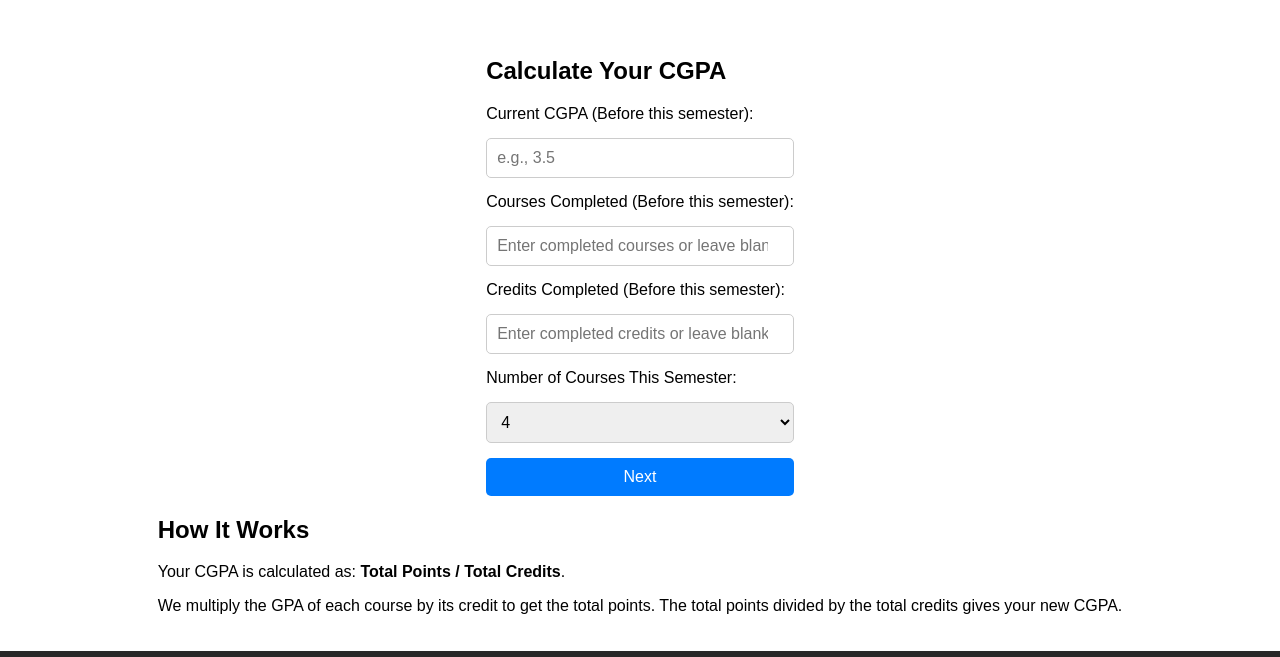
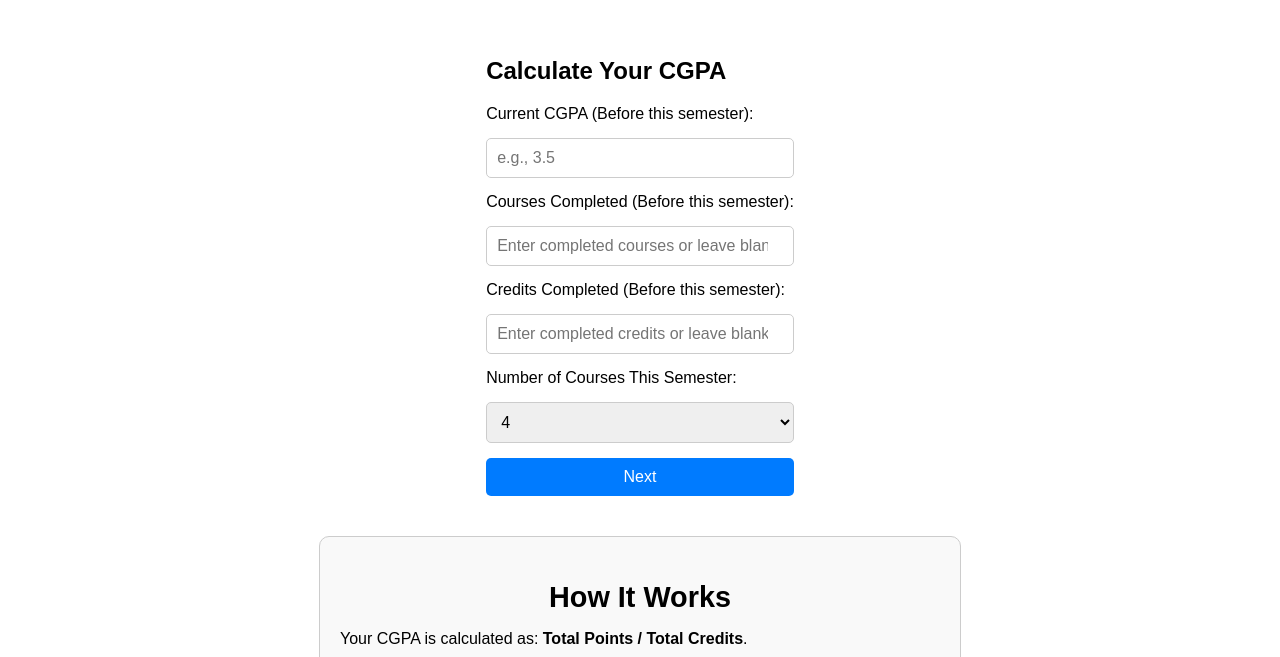
Before and after one commit to mohiuddin-khan-shiam/BRAC-University-CGPA-Calculator, a plain HTML site: page index.html in a window 1280 px wide. Shown: the part 143-800 px from the top of the page. Drawn offline with Linux system fonts and the light colour scheme.

Commit message:
Update style.css

```diff
--- a/style.css
+++ b/style.css
@@ -46,7 +46,6 @@ main {
   flex-direction: column;
   align-items: center;
   justify-content: center;
-  min-height: 70vh;
   padding: 20px;
 }
 
@@ -71,8 +70,27 @@ input, select {
   display: none;
 }
 
+.error-message.visible {
+  display: block;
+}
+
 section.hidden {
   display: none;
+}
+
+#how-it-works {
+  max-width: 600px;
+  margin-top: 40px;
+  padding: 20px;
+  border: 1px solid #ccc;
+  border-radius: 10px;
+  background-color: #f9f9f9;
+}
+
+#how-it-works h2 {
+  text-align: center;
+  margin-bottom: 10px;
+  font-size: 1.8rem;
 }
 
 footer {
@@ -102,3 +120,12 @@ footer a:hover {
 .gpa-group input {
   width: 45%;
 }
+
+@media (max-width: 768px) {
+  .gpa-group {
+    flex-direction: column;
+  }
+  .gpa-group input {
+    width: 100%;
+  }
+}
```
